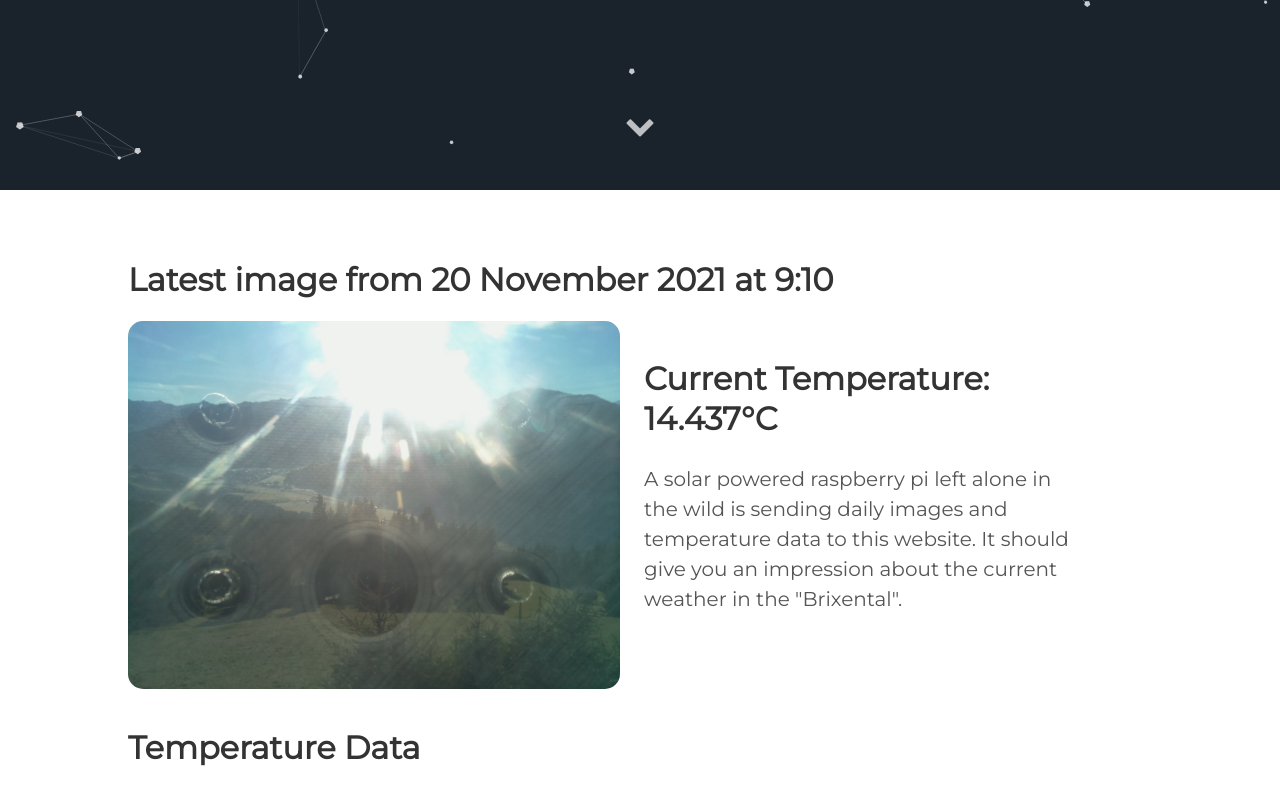
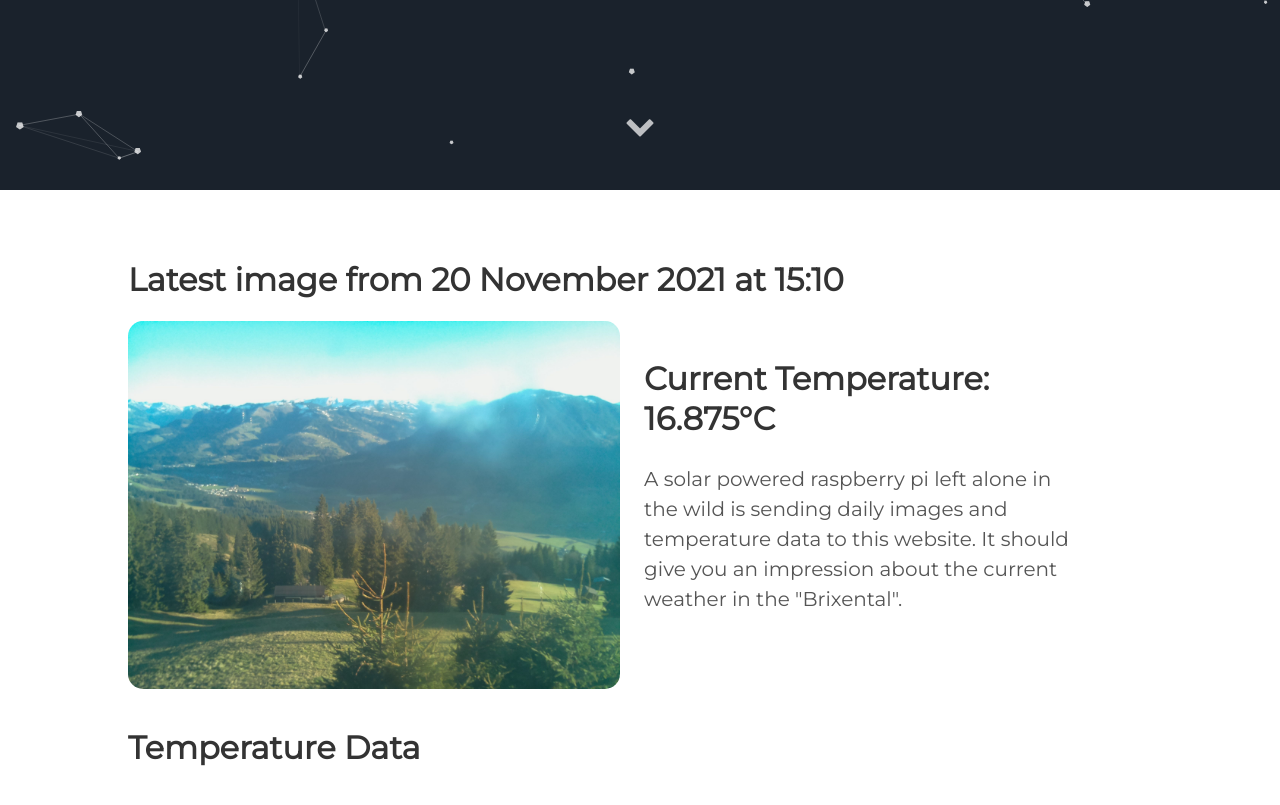
Before and after one commit to vektorious/vektorious.github.io, a Jekyll site: the page built from resources/huette.md, in a window 1280 px wide and 900 px high, scrolled down 710 px. Shown: the top 805 px of the window. Built offline with Jekyll 4.4.1, drawn with Linux system fonts in a browser that asks for light colours.

Commit message:
I'm a bot beep boop

```diff
--- a/resources/huette.md
+++ b/resources/huette.md
@@ -6,13 +6,13 @@ image: '/assets/img/'
 description: 'Live image from the Austrian alps'
 twitter_text: ' '
 ---
-## Latest image from 20 November 2021 at  9:10
+## Latest image from 20 November 2021 at 15:10
 <div class="huette">
   <div class="huette-image">
     <img src="{{ "/assets/img/huette.jpg" | prepend: site.baseurl }}">
   </div>
   <div class="huette-text">
-        <h2>Current Temperature: 14.437°C</h2>
+        <h2>Current Temperature: 16.875°C</h2>
         <p>A solar powered raspberry pi left alone in the wild is sending daily images and temperature data to this website. It should give you an impression about the current weather in the "Brixental".</p>
 
   </div>
```
Also changed, not shown: rpi-script/2021-11-20_150909.txt (renamed from rpi-script/2021-11-20_090909.txt, +6 -5 lines), rpi-script/huette.md (+2 -2 lines), assets/img/huette.jpg, assets/img/temp_plot.png, rpi-script/temp_plot.png, 1 other file.
